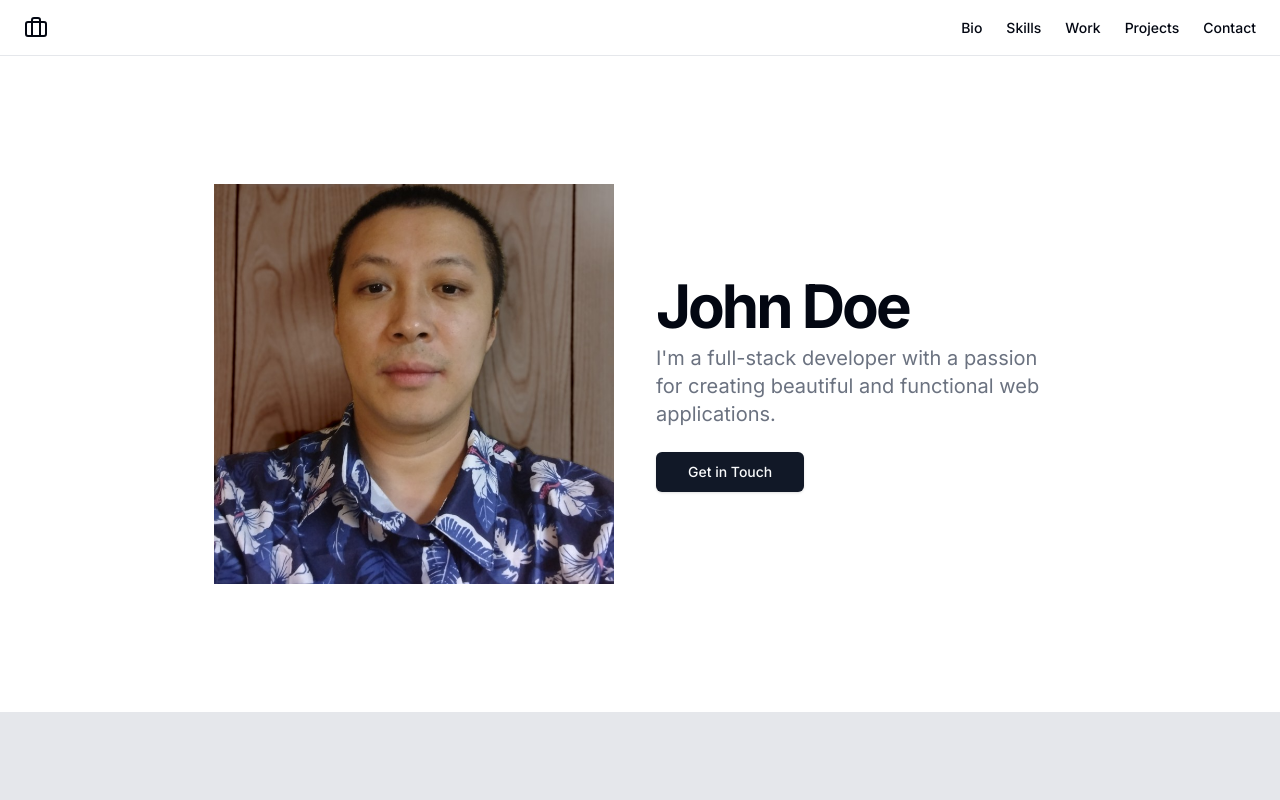
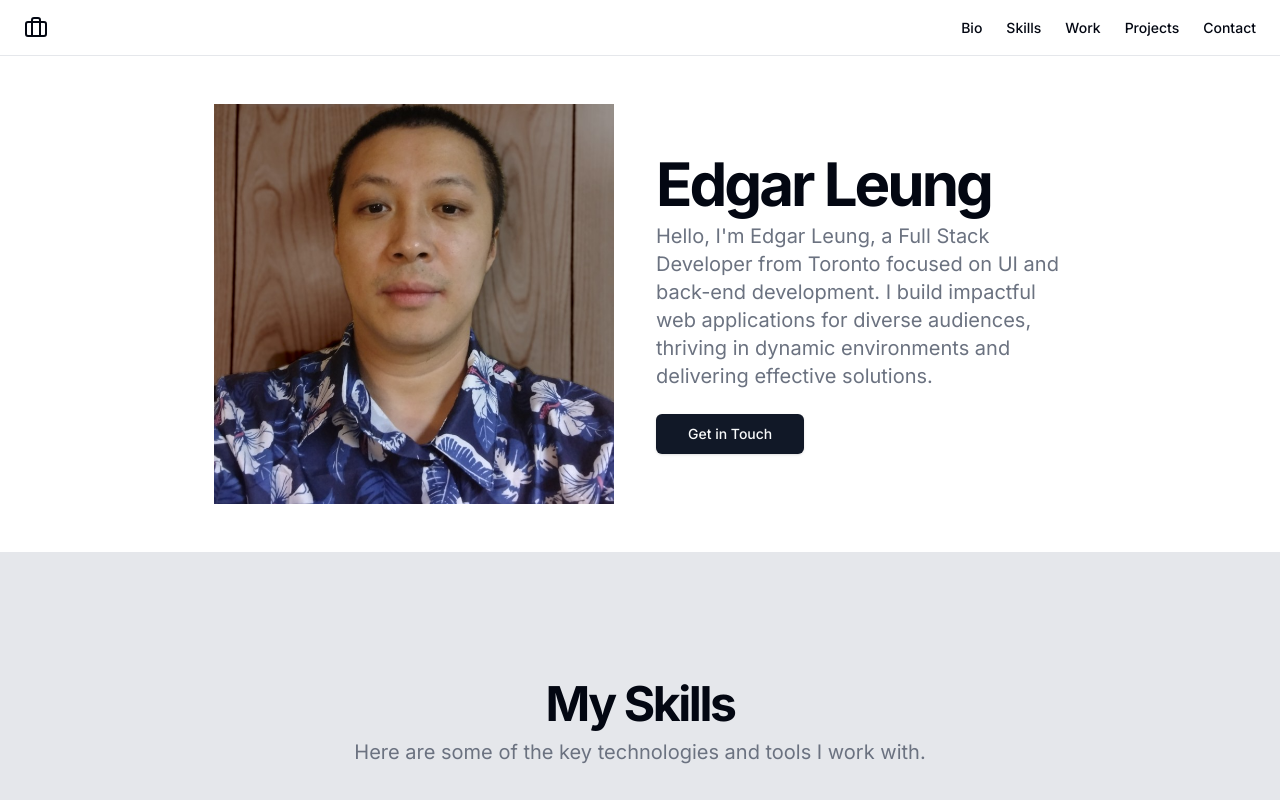
Before and after one commit to Eds-Dbug/news-profile2, a Next.js app in the folder news-profile/: page / in a window 1280 px wide. Shown: the top 800 px of the page. Built offline with nearby package versions, Linux system fonts and the light colour scheme.

Commit message:
Add in data

```diff
--- a/news-profile/src/app/page.tsx
+++ b/news-profile/src/app/page.tsx
@@ -8,8 +8,11 @@ import Image from "next/image"
 import { Input } from "@/components/ui/input"
 import { Textarea } from "@/components/ui/textarea"
 import { Button } from "@/components/ui/button"
+import profileData from "../data/portfolioData.json"
 
 export default function Home() {
+  const {introduction, workExperience, projects, education, skills} = profileData
+
   return (
     <div className="flex flex-col min-h-[100dvh]">
       <header className="bg-background sticky top-0 z-50 px-4 lg:px-6 h-14 flex items-center border-b">
@@ -35,8 +38,7 @@ export default function Home() {
           </Link>
         </nav>
       </header>
-
-      <section id="bio" className="w-full py-12 md:py-24 lg:py-32 bg-background">
+      <section id="bio" className="w-full py-8 md:py-12 lg:py-18 bg-background">
         <div className="container px-4 md:px-6 flex items-center justify-center space-x-8 max-w-[900px] mx-auto">
           <div className="w-1/2">
             <Image
@@ -50,9 +52,9 @@ export default function Home() {
           </div>
           <div className="w-1/2 space-y-6">
             <div className="space-y-2 text-center md:text-left">
-              <h1 className="text-4xl font-bold tracking-tighter sm:text-5xl md:text-6xl">John Doe</h1>
+              <h1 className="text-4xl font-bold tracking-tighter sm:text-5xl md:text-6xl">{introduction.name}</h1>
               <p className="max-w-[600px] text-muted-foreground md:text-xl">
-                I'm a full-stack developer with a passion for creating beautiful and functional web applications.
+                {introduction.summary}
               </p>
             </div>
             <Link
--- a/news-profile/src/data/portfolioData.json
+++ b/news-profile/src/data/portfolioData.json
@@ -1,8 +1,8 @@
 {
     "introduction": {
-      "name": "John Doe",
+      "name": "Edgar Leung",
       "title": "Software Developer",
-      "summary": "Hello, I'm Edgar Leung, a passionate Full Stack Developer based in Toronto, Ontario. With a focus on UI and back-end development, I craft impactful web applications catering to diverse audiences, from blue-collar workers to librarians. Proficient in JavaScript, Java, React.js, and Node.js, I thrive in dynamic environments, delivering solutions that make a difference. See More to Learn more about me!",
+      "summary": "Hello, I'm Edgar Leung, a Full Stack Developer from Toronto focused on UI and back-end development. I build impactful web applications for diverse audiences, thriving in dynamic environments and delivering effective solutions.",
       "More": "Beyond coding, I'm an avid adventurer; my hobbies include long-distance bicycling—having biked from Toronto to Niagara Falls over five times and completing a 1100km journey around Georgian Bay. I also enjoy long runs, hikes, and engaging in strategic games like Warhammer, which enrich my perspective and creativity \n\n My journey into coding started during my high school days in robotics. Despite embarking on thrilling road adventures and exploring various opportunities, the persistent urge to code never left me. Now, I'm back in the world of coding, continuously learning and growing. I come from a Java background and am currently diving into Spring Boot to expand my full-stack development skills. Combining my experiences and expertise, I'm dedicated to creating innovative solutions that push boundaries.",
       "image": "Me.png"
     },
```
